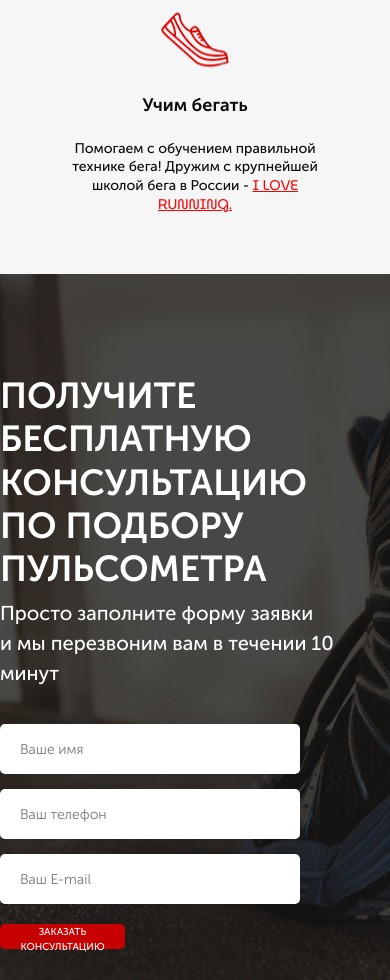
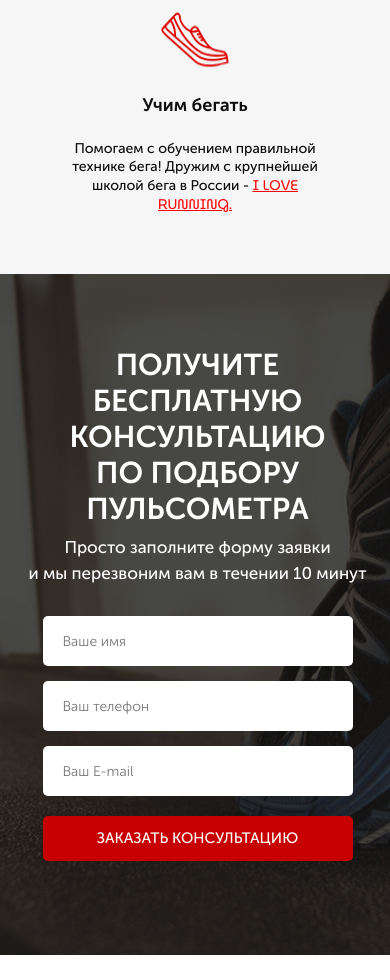
Before and after one commit to daria-vikhoreva/RunSmart, a website: page src/index.html in a window 390 px wide. Shown: the part 1204-2184 px from the top of the page. Drawn offline with nearby package versions, Linux system fonts and the light colour scheme; files that its build step writes are made by us from their sources; files whose address does not match are found by name.

Commit message:
added media-styles for consultation section

```diff
--- a/src/sass/blocks/_buttons.scss
+++ b/src/sass/blocks/_buttons.scss
@@ -37,5 +37,10 @@
             height: 40px;
             font-size: 14px;
         }
+        &_submit {
+            width: 100%;
+            height: 45px;
+            font-size: 15px;
+        }
     }
 }
--- a/src/sass/blocks/_consultation.scss
+++ b/src/sass/blocks/_consultation.scss
@@ -8,3 +8,19 @@
         color: #FFFFFF;
     }
 }
+
+@media (max-width: 970px) {
+    .consultation {
+        padding: 73px 15px 64px 20px;
+        min-height: 380px;
+    }
+}
+
+@media (max-width: 525px) {
+    .consultation {
+        &__descr {
+            font-size: 17px;
+            text-align: center;
+        }
+    }
+}
--- a/src/sass/blocks/_forms.scss
+++ b/src/sass/blocks/_forms.scss
@@ -18,3 +18,17 @@
         }
     }
 }
+
+@media (max-width: 970px) {
+    .feed-form {
+        width: 310px;
+        margin: 30px auto;
+    }
+}
+
+@media (max-width: 355px) {
+    .feed-form {
+        width: 255px;
+        margin: 30px auto;
+    }
+}
--- a/src/sass/blocks/_titles.scss
+++ b/src/sass/blocks/_titles.scss
@@ -10,3 +10,12 @@
         text-align: left;
     }
 }
+
+@media (max-width: 525px) {
+    .title {
+        &_left {
+            font-size: 30px;
+            text-align: center;
+        }
+    }
+}
```
